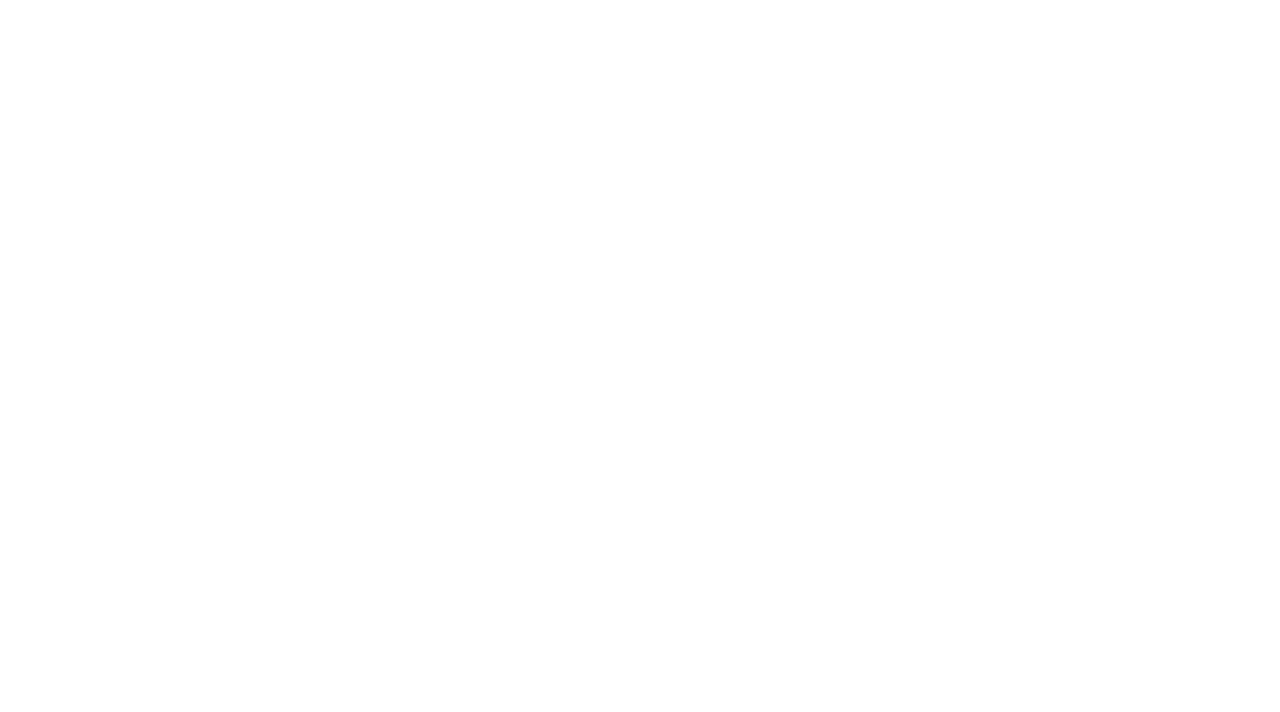
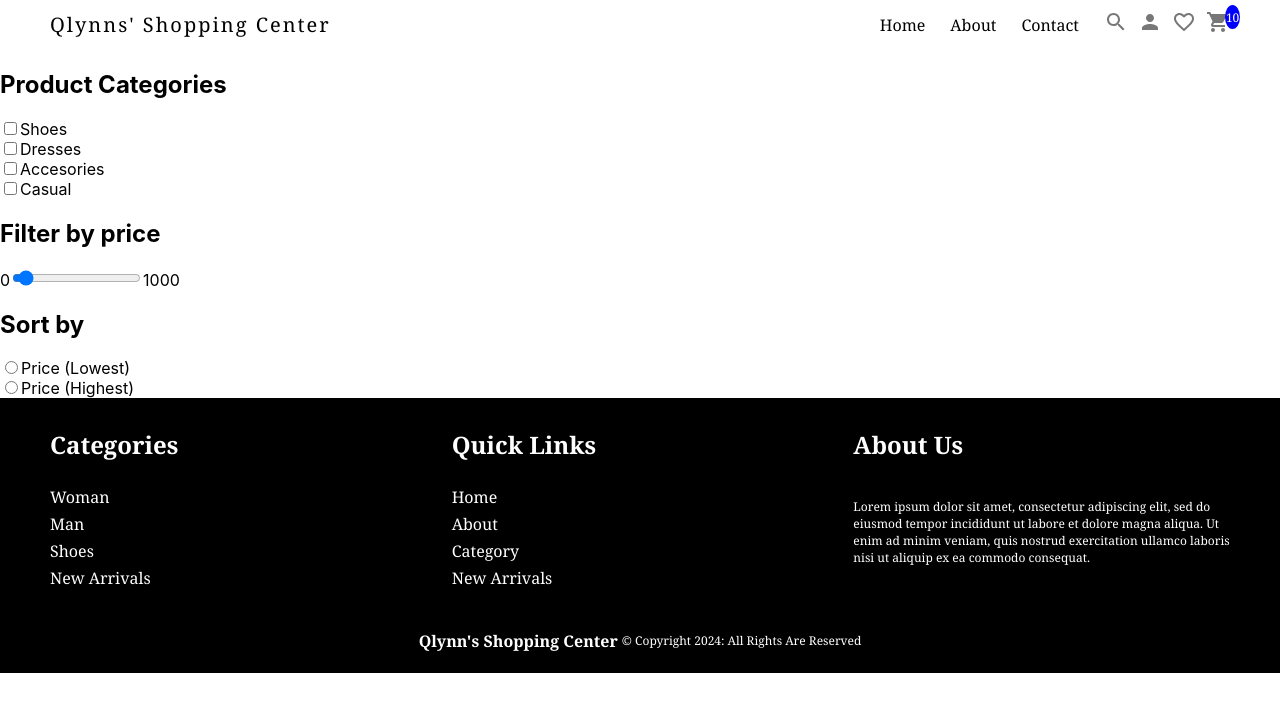
Before and after one commit to Jackline-ke/shop, a React (Create React App) app: page /products/1 in a window 1280 px wide. Before the commit this address had no page. Shown: the top 712 px of the page. Built offline with nearby package versions, Linux system fonts and the light colour scheme.

Commit message:
list and category component

```diff
--- a/src/App.js
+++ b/src/App.js
@@ -7,9 +7,10 @@ import Home from './pages/Home/Home';
 import Product from './pages/Product/Product';
 import './App.scss'
 
-const Layout = () => {
+
+const App = () => {
   return (
-    <div className='app'>
+    <Router>
       <Navbar />
       <Routes>
         <Route path="/" element={<Home />} />
@@ -17,16 +18,6 @@ const Layout = () => {
         <Route path="/product/:id" element={<Product />} />
       </Routes>
       <Footer />
-    </div>
-  );
-};
-
-const App = () => {
-  return (
-    <Router>
-      <Routes>
-        <Route path="/" element={<Layout />} />
-      </Routes>
     </Router>
   );
 };
--- a/src/component/Card/Card.scss
+++ b/src/component/Card/Card.scss
@@ -37,14 +37,14 @@
     }
     h2{
         font-size: 16px;
-        font-weight: 400;
+        font-weight: bold;
     }
     .prices{
         display: flex;
         gap: 25px;
 
         p{
-            font-style: 18px;
+            font-size: 14px;
 
             &:first-child{
                 color: #777;
--- a/src/component/Category/Category.scss
+++ b/src/component/Category/Category.scss
@@ -3,6 +3,12 @@
     display: flex;
     // margin: 10px;
     gap: 10px;
+    font-family: Georgia, 'Times New Roman', Times, serif;
+
+   .link{
+       color: inherit;
+       text-decoration: none;
+    }
 
     .column{
         display: flex;
@@ -31,6 +37,8 @@
             width: fit-content;
             height: 30px;
             padding: 5px;
+            font-size: 12px;
+            font-weight: bold;
             position: absolute;
             top: 0;
             bottom: 0;
--- a/src/component/Featured/Featured.scss
+++ b/src/component/Featured/Featured.scss
@@ -1,5 +1,11 @@
 .featured{
     margin: 100px 50px;
+    font-family: Georgia, 'Times New Roman', Times, serif;
+
+   .link{
+       color: inherit;
+       text-decoration: none;
+    }
 
     .top{
         display: flex;
--- a/src/component/Footer/Footer.scss
+++ b/src/component/Footer/Footer.scss
@@ -1,7 +1,8 @@
 .footer{
     padding: 10px 50px;
-    background-color: #777777;
+    background-color: #000;
     color: #fff;
+    font-family: Georgia, 'Times New Roman', Times, serif;
 
     .top{
         display: flex;
--- a/src/component/Navbar/Navbar.scss
+++ b/src/component/Navbar/Navbar.scss
@@ -1,5 +1,11 @@
 .navbar {
    height: 50px;
+   font-family: Georgia, 'Times New Roman', Times, serif;
+
+   .link{
+       color: inherit;
+       text-decoration: none;
+   }
 
    .wrapper{
         padding: 10px 50px;
--- a/src/component/Slider/Slider.scss
+++ b/src/component/Slider/Slider.scss
@@ -7,6 +7,12 @@
     position: relative;
     background-color: gray;
     background-image: linear-gradient(rgb(182, 182, 182), #ededed);
+    font-family: Georgia, 'Times New Roman', Times, serif;
+
+   .link{
+       color: inherit;
+       text-decoration: none;
+    }
 
     .container{
         padding: 50px;
--- a/src/pages/Categories/Categories.js
+++ b/src/pages/Categories/Categories.js
@@ -2,7 +2,51 @@ import React from 'react'
 
 const Categories = () => {
   return (
-    <div>Categories</div>
+    <div className='products'>
+      {/* left */}
+      <div className='left'>
+        <div className='filterItem'>
+          <h2>Product Categories</h2>
+          <div className='inputItems'>
+            <input type='checkbox'id='1' value={1}/>
+            <label htmlFor='1'>Shoes</label>
+          </div>
+          <div className='inputItems'>
+            <input type='checkbox'id='1' value={2}/>
+            <label htmlFor='1'>Dresses</label>
+          </div>
+          <div className='inputItems'>
+            <input type='checkbox'id='1' value={3}/>
+            <label htmlFor='1'>Accesories</label>
+          </div>
+          <div className='inputItems'>
+            <input type='checkbox'id='1' value={4}/>
+            <label htmlFor='1'>Casual</label>
+          </div>
+        </div>
+        <div className='filterItem'>
+          <h2>Filter by price</h2>
+          <div className='inputItems'>
+            <span>0</span>
+            <input type='range' min={0} max={1000}/>
+            <span>1000</span>
+          </div>
+        </div>
+        <div className='filterItem'>
+          <h2>Sort by</h2>
+          <div className='inputItem'>
+            <input type='radio' id='asc' value='asc' name='price'/>
+            <label htmlFor='asc'>Price (Lowest)</label>
+          </div>
+          <div className='inputItem'>
+            <input type='radio' id='desc' value='asc' name='price'/>
+            <label htmlFor='desc'>Price (Highest)</label>
+          </div>
+        </div>
+      </div>
+      {/* right */}
+      <div className='right'></div>
+    </div>
   )
 }
 
--- /dev/null
+++ b/src/pages/Categories/Categories.scss
@@ -0,0 +1,5 @@
+.products{
+    font-family: Georgia, 'Times New Roman', Times, serif;
+
+
+}
```
Also changed, not shown: src/component/List/List.js (added, +63 -0 lines), src/component/List/List.scss (added).
